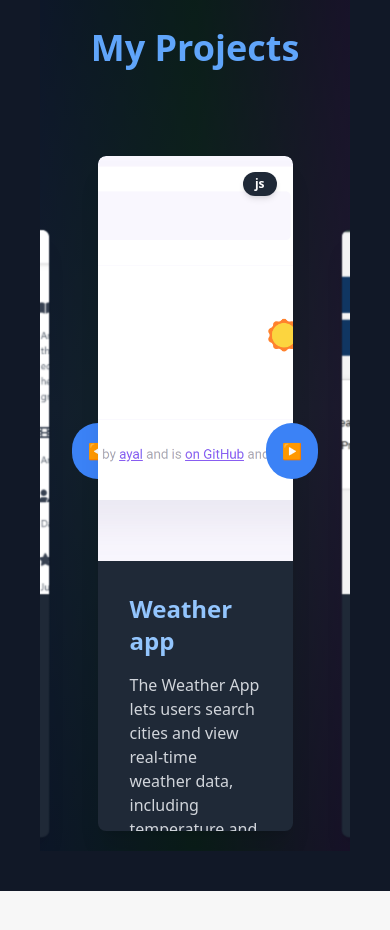
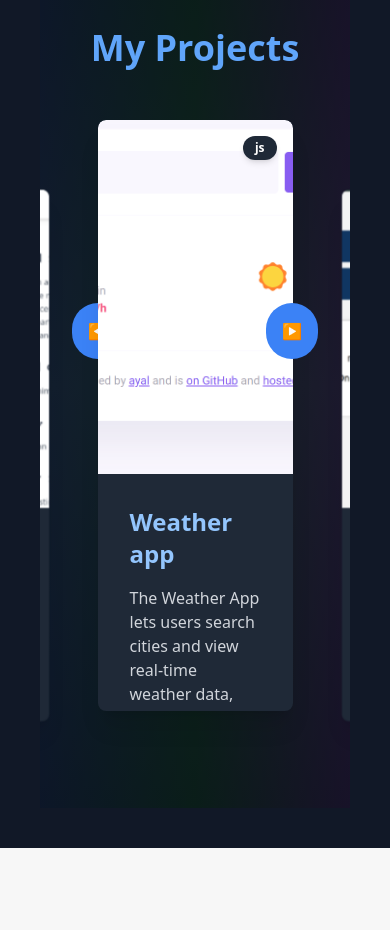
Before and after one commit to Ayalwm/portfolio, a Next.js app: page / in a window 390 px wide. Shown: the part 2020-2950 px from the top of the page. Built offline with nearby package versions, Linux system fonts and the light colour scheme.

Commit message:
made the project section more responsive

```diff
--- a/src/app/component/project.tsx
+++ b/src/app/component/project.tsx
@@ -7,118 +7,50 @@ import { projects } from "./projects";
 export default function Projects() {
   const [currentIndex, setCurrentIndex] = useState(0);
 
-  const handlePrev = () => {
+  const handleChange = (direction) => {
     setCurrentIndex((prevIndex) =>
-      prevIndex === 0 ? projects.length - 1 : prevIndex - 1
-    );
-  };
-
-  const handleNext = () => {
-    setCurrentIndex((prevIndex) =>
-      prevIndex === projects.length - 1 ? 0 : prevIndex + 1
+      direction === 'next'
+        ? (prevIndex + 1) % projects.length
+        : (prevIndex - 1 + projects.length) % projects.length
     );
   };
 
   return (
     <div className="p-10">
-      <section
-        id="projects"
-        className="min-h-screen bg-gradient-to-b from-gray-900 via-gray-800 to-gray-900 text-white py-16 relative overflow-hidden"
-      >
-        {/* Animated Gradient Background */}
+      <section id="projects" className="min-h-screen bg-gradient-to-b from-gray-900 via-gray-800 to-gray-900 text-white py-16 relative overflow-hidden">
+        {/* Gradient Background */}
         <div className="absolute inset-0 bg-gradient-to-r from-blue-500 via-green-500 to-purple-500 opacity-20 z-0"></div>
-
-        {/* Semi-Transparent Black Overlay */}
         <div className="absolute inset-0 bg-black bg-opacity-50 z-10"></div>
 
         <div className="container mx-auto px-8 relative z-20">
-          <h2 className="text-4xl font-extrabold text-center text-blue-400 mb-12">
-            My Projects
-          </h2>
+          <h2 className="text-4xl font-extrabold text-center text-blue-400 mb-8">My Projects</h2>
 
-          {/* Carousel Wrapper */}
           <div className="relative flex items-center justify-center">
-            {/* Previous Button */}
-            <button
-              className="absolute left-0 bg-blue-500 text-white rounded-full p-4 hover:bg-blue-600 z-30"
-              onClick={handlePrev}
-            >
-              ◀
-            </button>
+            <button className="absolute left-0 bg-blue-500 text-white rounded-full p-4 hover:bg-blue-600 z-30" onClick={() => handleChange('prev')}>◀</button>
 
-            {/* Projects */}
-            <div className="flex justify-center items-center p-10 m-10 relative w-full h-[70vh] ">
+            {/* Carousel Container */}
+            <div className="flex justify-center items-center p-5 m-5 relative w-full h-[50vh] md:h-[60vh]">
               {projects.map((project, index) => {
-                const position =
-                  index === currentIndex
-                    ? "center"
-                    : index === (currentIndex + 1) % projects.length
-                    ? "right"
-                    : index === (currentIndex - 1 + projects.length) % projects.length
-                    ? "left"
-                    : "hidden";
-
+                const position = index === currentIndex ? "center" : (index === (currentIndex + 1) % projects.length ? "right" : (index === (currentIndex - 1 + projects.length) % projects.length ? "left" : "hidden"));
                 const isCenter = position === "center";
                 const isSide = position === "left" || position === "right";
 
                 return (
-                  <Link
-                    key={index}
-                    href={project.link}
-                    target="_blank"
-                    rel="noopener noreferrer"
-                    className={`absolute transform transition-all duration-700 ${
-                      isCenter
-                        ? "z-30 scale-120 top-0 hover:scale-105 "
-                        : isSide
-                        ? "z-20 scale-90 top-10"
-                        : "hidden"
-                    } ${position === "left" ? "translate-x-[-120%]" : ""} ${
-                      position === "right" ? "translate-x-[120%]" : ""
-                    }`}
-                    style={{ transformStyle: "preserve-3d" }}
-                  >
-                    <div className="w-[50vw] h-[80vh] md:w-[30vw] bg-gray-800 rounded-lg  overflow-hidden shadow-xl relative">
-                      {/* Language Tag */}
-                      <span className="absolute top-4 right-4 bg-gray-800 text-white text-xs font-semibold rounded-full px-3 py-1 shadow-md">
-                        {project.language}
-                      </span>
-
-                      {/* Project Image */}
-                      {project.image && (
-                        <Image
-                          src={project.image}
-                          alt={`${project.name} thumbnail`}
-                          width={350}
-                          height={250}
-                          className="w-full h-3/5 object-cover rounded-t-lg"
-                        />
-                      )}
-
-                      {/* Project Name */}
-                     <div className="p-4 h-2/5 overflow-auto no-scrollbar">
-                     <h3 className="text-2xl font-bold text-blue-300 p-4">
-                        {project.name}
-                      </h3>
-
-                      {/* Project Description */}
-                      <p className="text-gray-300 px-4 line-clamp-none">
-                        {project.description}
-                      </p>
-                     </div>
+                  <Link key={index} href={project.link} target="_blank" rel="noopener noreferrer" className={`absolute transform transition-all duration-700 ${isCenter ? "z-30 scale-120 top-0 hover:scale-105" : isSide ? "z-20 scale-90 top-10" : "hidden"} ${position === "left" ? "translate-x-[-120%]" : ""} ${position === "right" ? "translate-x-[120%]" : ""}`} style={{ transformStyle: "preserve-3d" }}>
+                    <div className="w-[50vw] h-[70vh] md:w-[30vw] md:h-[50hv] bg-gray-800 rounded-lg overflow-hidden shadow-xl relative">
+                      <span className="absolute top-4 right-4 bg-gray-800 text-white text-xs font-semibold rounded-full px-3 py-1 shadow-md">{project.language}</span>
+                      {project.image && <Image src={project.image} alt={`${project.name} thumbnail`} width={350} height={250} className="w-full h-3/5 object-cover rounded-t-lg" />}
+                      <div className="p-4 h-2/5 overflow-auto no-scrollbar">
+                        <h3 className="text-2xl font-bold text-blue-300 p-4">{project.name}</h3>
+                        <p className="text-gray-300 px-4">{project.description}</p>
+                      </div>
                     </div>
                   </Link>
                 );
               })}
             </div>
 
-            {/* Next Button */}
-            <button
-              className="absolute right-0 bg-blue-500 text-white rounded-full p-4 hover:bg-blue-600 z-30"
-              onClick={handleNext}
-            >
-              ▶
-            </button>
+            <button className="absolute right-0 bg-blue-500 text-white rounded-full p-4 hover:bg-blue-600 z-30" onClick={() => handleChange('next')}>▶</button>
           </div>
         </div>
       </section>
```
